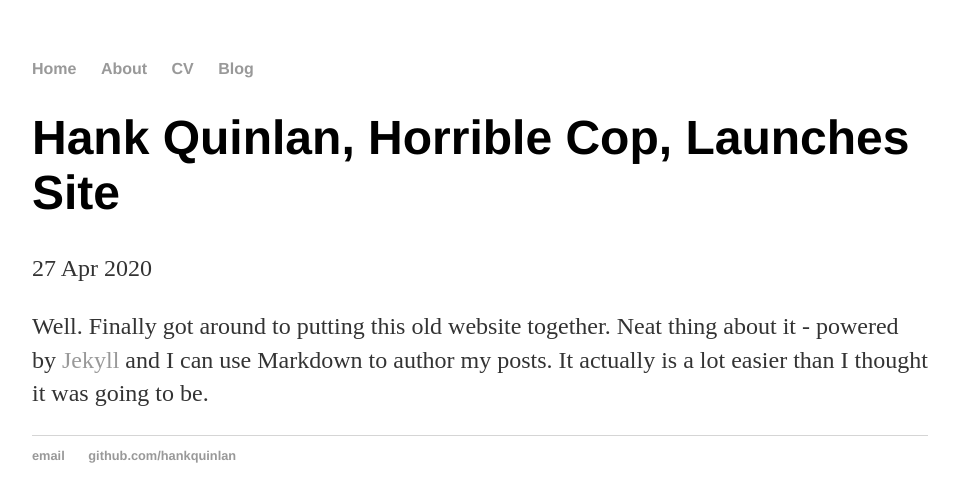
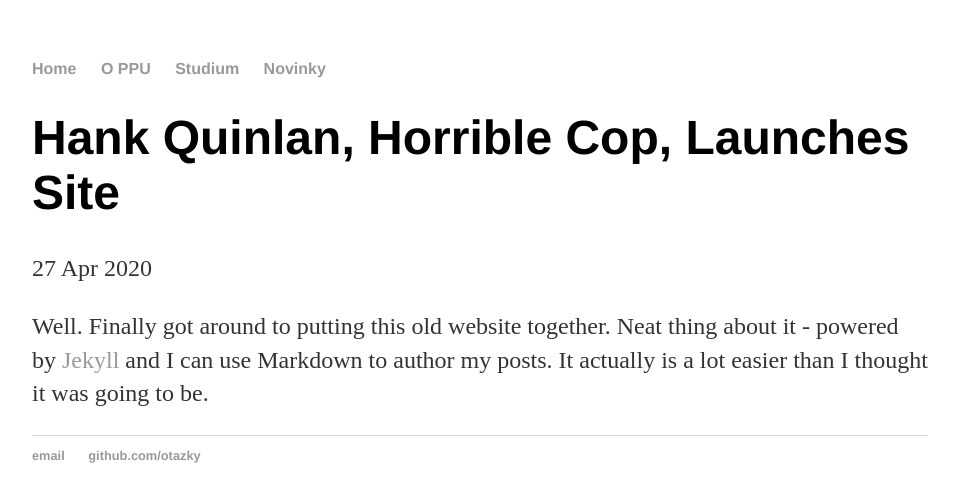
Before and after one commit to otazky/otazky.github.io, a Jekyll site: the page built from _posts/2020-04-27-ppu-vytvorila-svou-stranku.md, in a window 1280 px wide. Shown: the top 502 px of the page, without its empty margins (160-1119 px from the left). Built offline with Jekyll 4.4.1, drawn with Linux system fonts in a browser that asks for light colours.

Commit message:
Update default.html
čeština

```diff
--- a/_layouts/default.html
+++ b/_layouts/default.html
@@ -9,9 +9,9 @@
 			<nav>
 	    		<ul>
 	        		<li><a href="/">Home</a></li>
-		        	<li><a href="/about">About</a></li>
-	        		<li><a href="/cv">CV</a></li>
-	        		<li><a href="/blog">Blog</a></li>
+		        	<li><a href="/about">O PPU</a></li>
+	        		<li><a href="/cv">Studium</a></li>
+	        		<li><a href="/blog">Novinky</a></li>
 	    		</ul>
 			</nav>
 			<div class="container">
@@ -21,8 +21,8 @@
 			</div><!-- /.container -->
 			<footer>
 	    		<ul>
-	        		<li><a href="mailto:hankquinlanhub@gmail.com">email</a></li>
-	        		<li><a href="https://github.com/hankquinlan">github.com/hankquinlan</a></li>
+	        		<li><a href="mailto:milus.kotisova@pirati.cz">email</a></li>
+	        		<li><a href="https://github.com/otazky">github.com/otazky</a></li>
 				</ul>
 			</footer>
 		</body>
```
